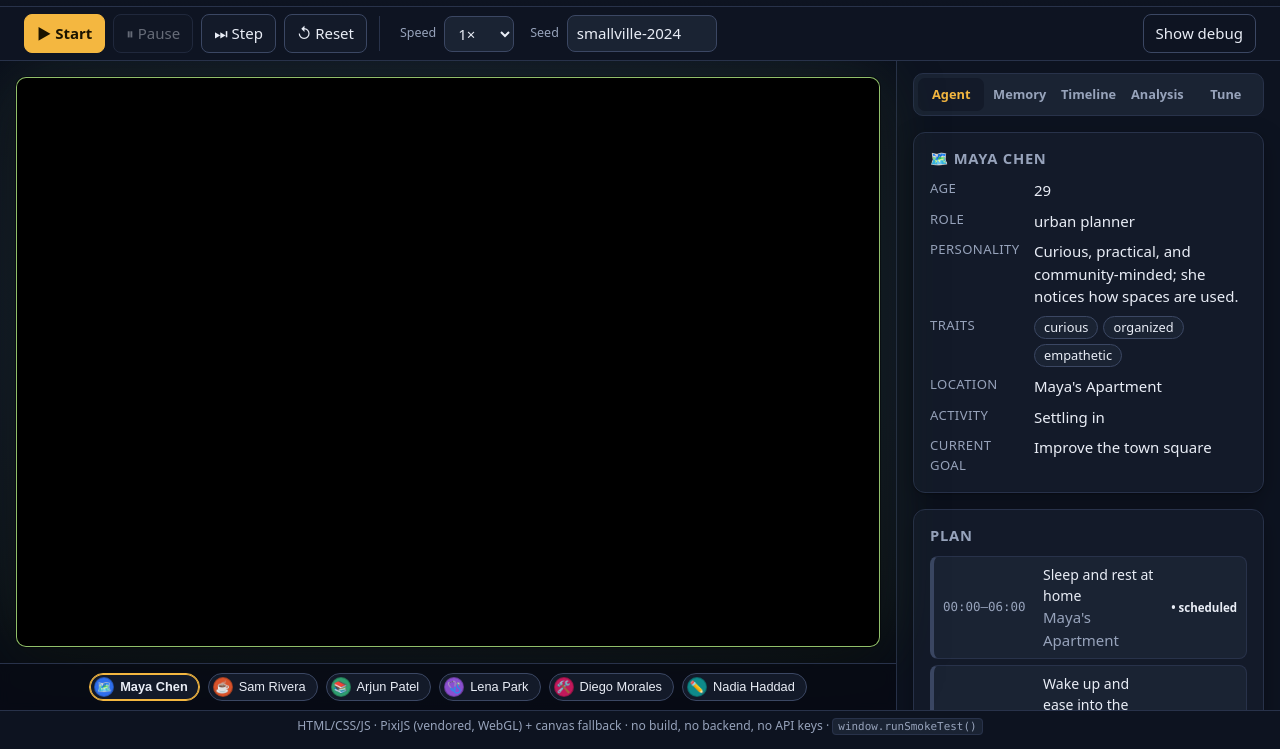
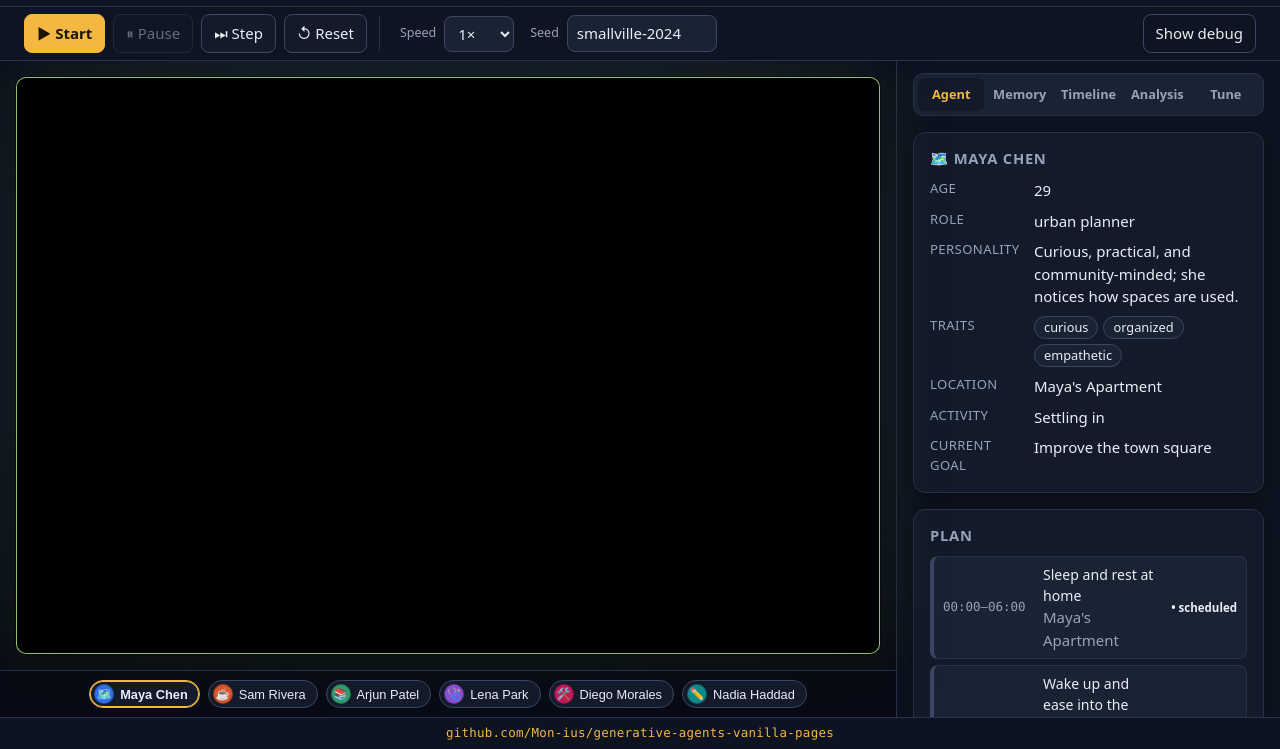
Before and after one commit to Mon-ius/generative-agents-vanilla-pages, a plain HTML site: page index.html in a window 1280 px wide. Shown: the part 51-800 px from the top of the page. Drawn offline with Linux system fonts and the light colour scheme.

Commit message:
Footer links to the GitHub repo; default branch renamed to master

```diff
--- a/css/layout.css
+++ b/css/layout.css
@@ -93,11 +93,19 @@ body { height: 100%; }
   flex: 0 0 auto;
   padding: 6px var(--space-5);
   color: var(--muted);
-  font-size: 0.76rem;
+  font-size: 0.78rem;
   text-align: center;
   border-top: 1px solid var(--line);
   background: #0d1320;
 }
+.app-footer p { margin: 0; }
+.repo-link {
+  color: var(--accent);
+  text-decoration: none;
+  font-family: var(--mono);
+  letter-spacing: 0.02em;
+}
+.repo-link:hover { text-decoration: underline; }
 
 /* ---- Responsive: stack + allow page scroll ---- */
 @media (max-width: 1040px) {
--- a/index.html
+++ b/index.html
@@ -146,7 +146,9 @@
     </main>
 
     <footer class="app-footer">
-      <p>HTML/CSS/JS · PixiJS (vendored, WebGL) + canvas fallback · no build, no backend, no API keys · <code>window.runSmokeTest()</code></p>
+      <p>
+        <a class="repo-link" href="https://github.com/Mon-ius/generative-agents-vanilla-pages" target="_blank" rel="noopener noreferrer">github.com/Mon-ius/generative-agents-vanilla-pages</a>
+      </p>
     </footer>
   </div>
 
```
